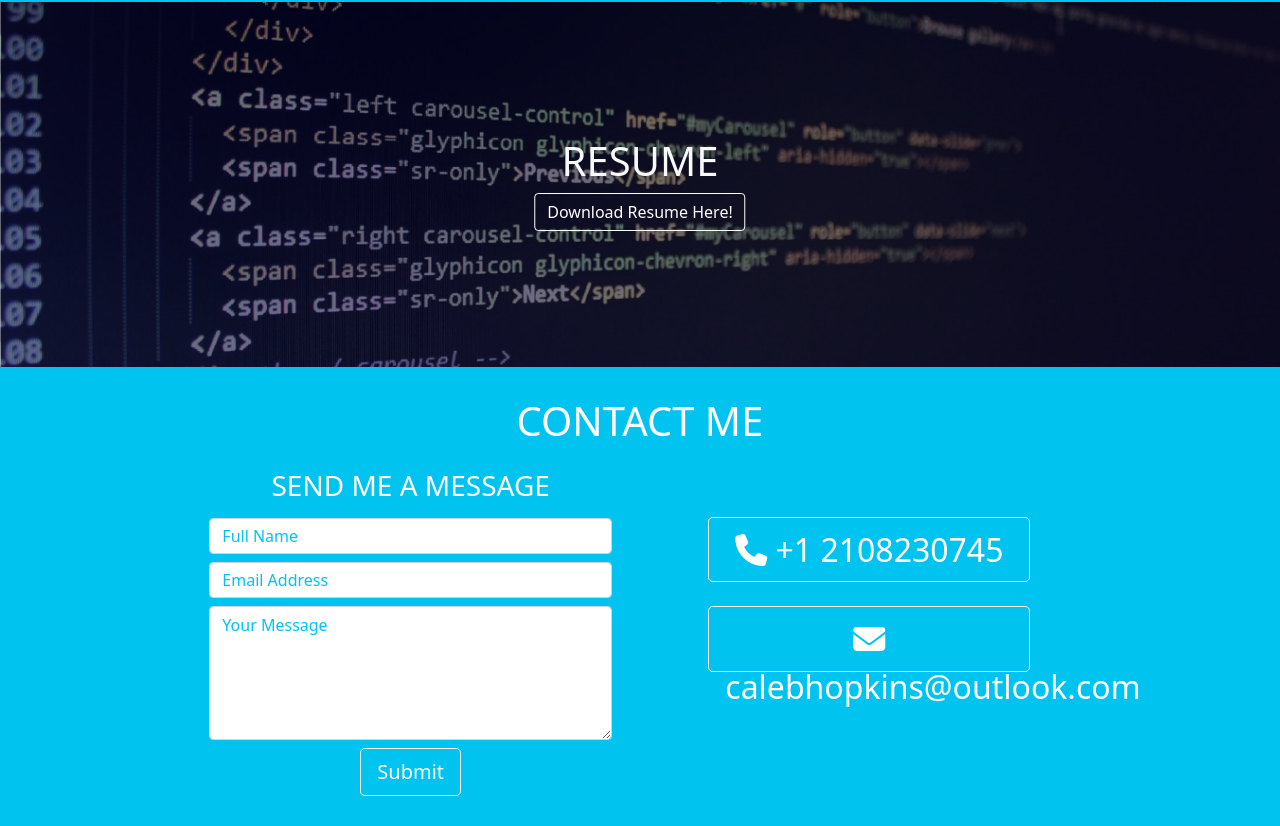
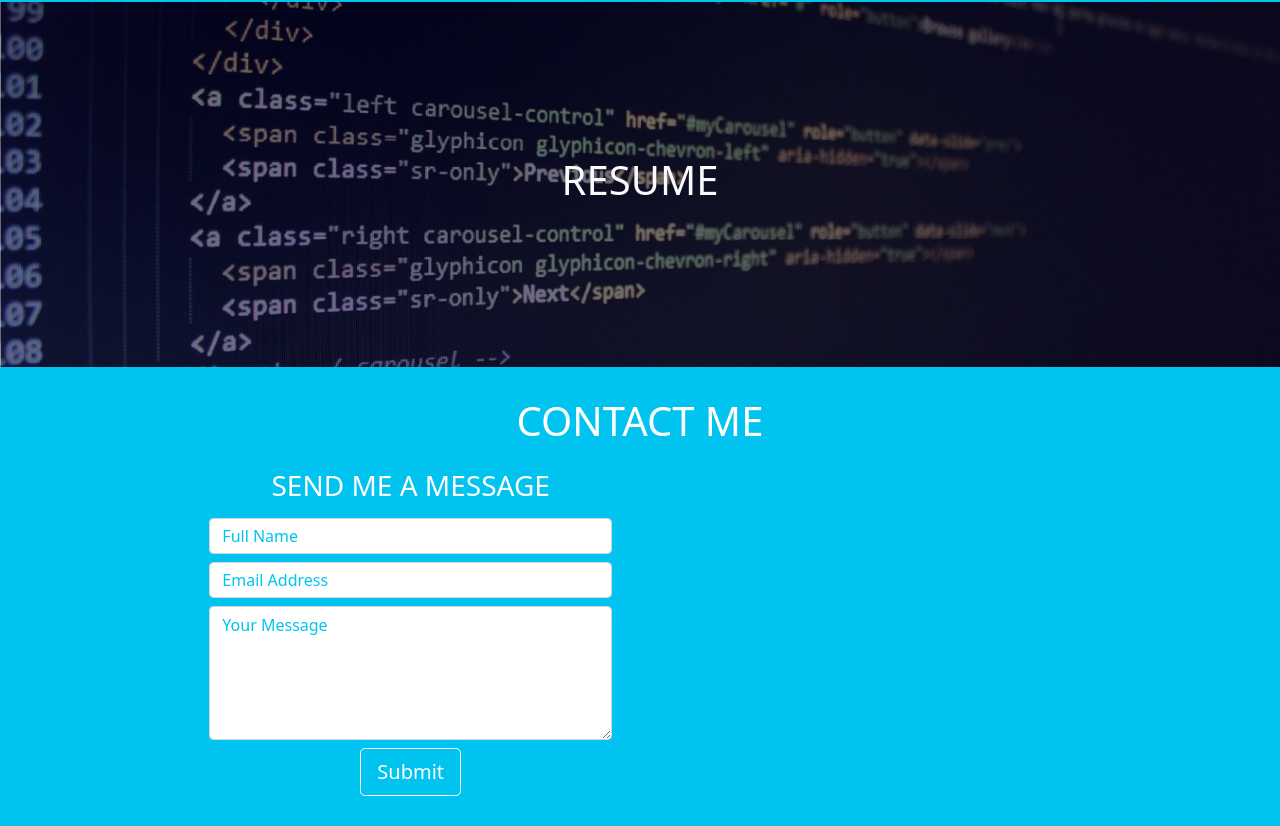
Before and after one commit to CalebTheCreative/calebthecreative.github.io, a website: page index.html in a window 1280 px wide. Shown: the part 1288-2114 px from the top of the page. Drawn offline with nearby package versions, Linux system fonts and the light colour scheme.

Commit message:
Update index.html

```diff
--- a/index.html
+++ b/index.html
@@ -139,11 +139,6 @@
         <img id="ch-resume-bg" src="images/background/ch-resume-bg.png" />
         <div id="resume-content">
             <h1 class="mb-2 text-center text-light ch-section-title">RESUME</h1>
-            <div class="text-center">
-                <form method="get" action="docs/CH-Resume.pdf" target="_blank">
-                    <button type="submit" class="btn submitBtn">Download Resume Here!</button>
-                </form>
-            </div><!-- end Resume Button -->
         </div><!-- end #resume-content -->
     </section><!-- end .ch-resume -->
 
@@ -185,19 +180,6 @@
                 </div><!-- end #formCol -->
 
                 <div class="col-12 col-xl-4 mx-3" id="linksCol">
-                    <a href="tel:+12108230745">
-                        <button
-                            class="btn btn-lg contact-btn justify-content-center align-items-center mt-5 mb-4 callBtn">
-                            <i class="fas fa-phone text-left shadow-none"></i>
-                            +1 2108230745
-                        </button>
-                    </a><br />
-                    <a href="mailto: calebhopkins@outlook.com">
-                        <button class="btn btn-lg contact-btn align-items-center emailBtn">
-                            <i class="fas fa-envelope text-left shadow-none"></i>
-                            calebhopkins@outlook.com
-                        </button>
-                    </a>
                 </div><!-- end #linksCol -->
 
             </div> <!-- end row -->
```
